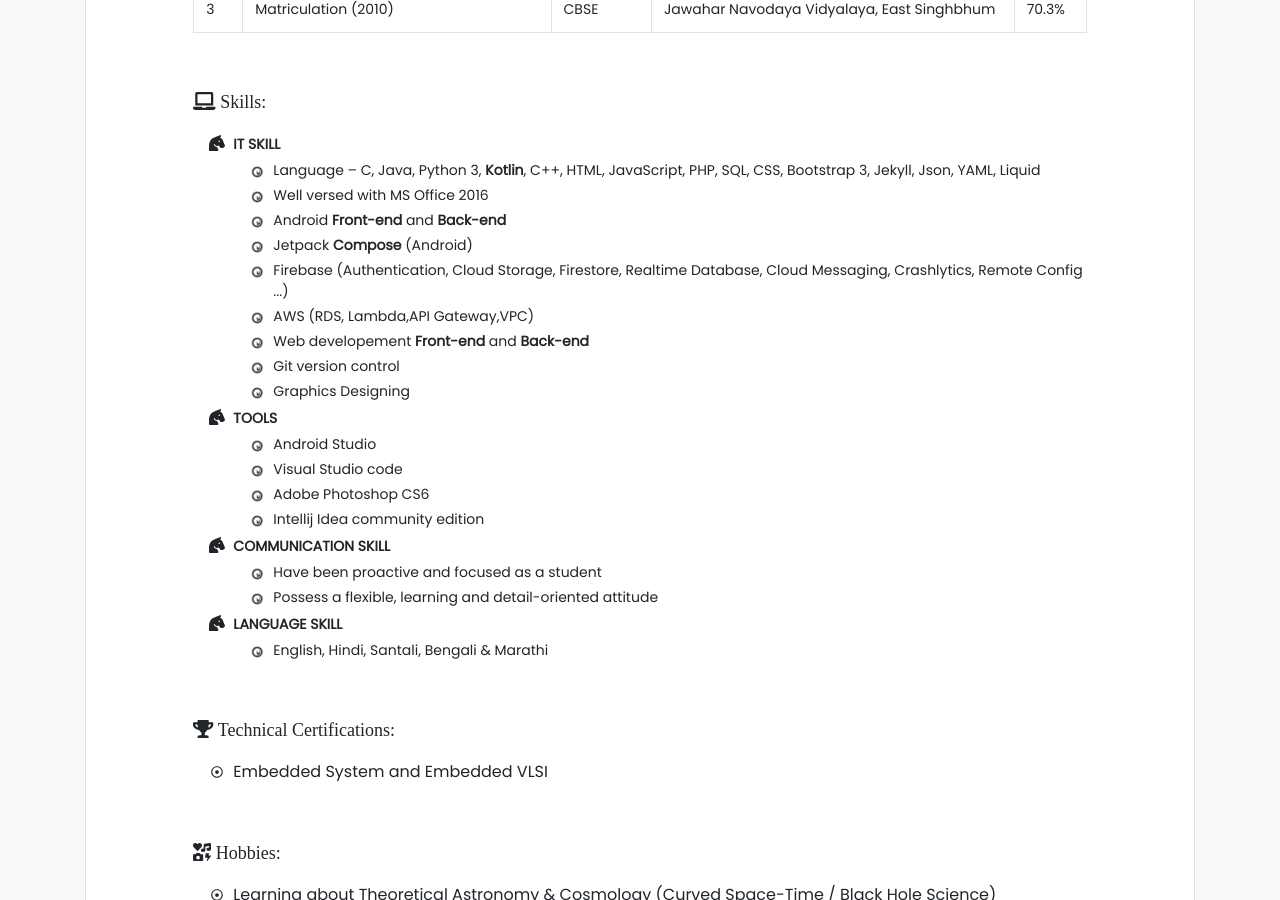
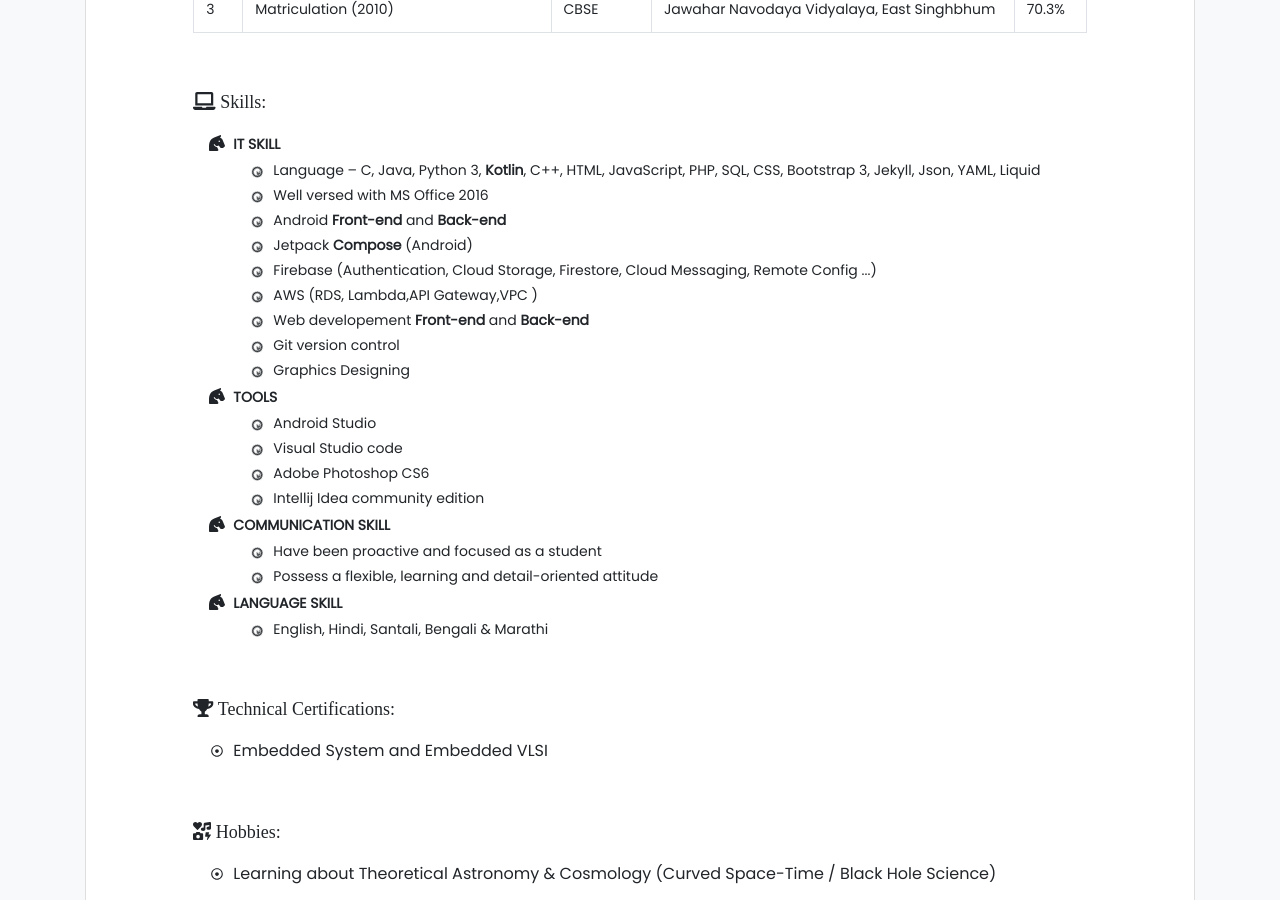
Before and after one commit to rabi-shankar/resume, a Jekyll site: the page built from index.html, in a window 1280 px wide and 900 px high, scrolled down 2224 px. Built offline with Jekyll 4.4.1, drawn with Linux system fonts in a browser that asks for light colours; nearby versions of some CDN libraries; some web fonts are replaced.

Commit message:
Update resume.yml

```diff
--- a/_data/resume.yml
+++ b/_data/resume.yml
@@ -114,8 +114,8 @@ technical-skills:
            - name : Well versed with MS Office 2016
            - name : Android <b>Front-end</b> and <b>Back-end</b>
            - name : Jetpack <b>Compose</b> (Android)
-           - name : Firebase (Authentication, Cloud Storage, Firestore, Realtime Database, Cloud Messaging, Crashlytics, Remote Config ...)
-           - name : AWS (RDS, Lambda,API Gateway,VPC)
+           - name : Firebase (Authentication, Cloud Storage, Firestore, Cloud Messaging, Remote Config ...)
+           - name : AWS (RDS, Lambda,API Gateway,VPC )
            - name : Web developement <b>Front-end</b> and <b>Back-end</b>
            - name : Git version control
            - name : Graphics Designing
```
